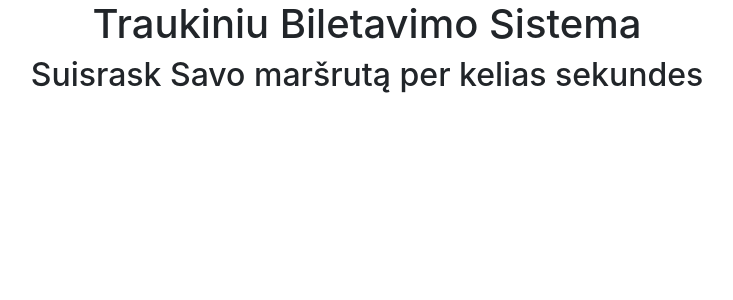
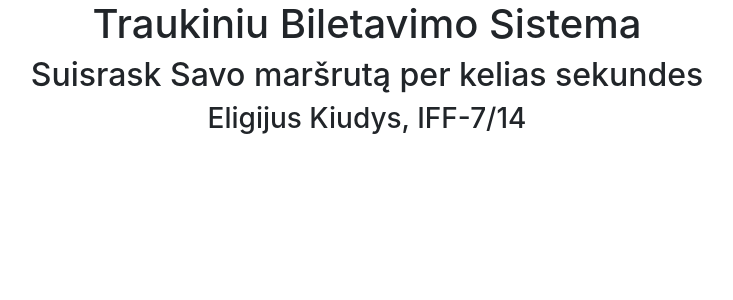
Before and after one commit to EligijusK/tinklu-bilietu-sistema, a PHP site: page / in a window 1280 px wide. Shown: the part 56-356 px from the top of the page, without its empty margins (273-1006 px from the left). Run offline with PHP 8.4, Linux system fonts and the light colour scheme.

Commit message:
finishing touches

```diff
--- a/header.php
+++ b/header.php
@@ -19,7 +19,7 @@ if(isset($_POST['logout']) && $_POST['logout'] != "") {
 <!DOCTYPE html>
 <html>
 <head>
-    <title>Page Title</title>
+    <title>Traukiniai</title>
     <link rel="stylesheet" href="css/bootstrap.min.css">
     <script src="https://code.jquery.com/jquery-3.3.1.slim.min.js" integrity="sha384-q8i/X+965DzO0rT7abK41JStQIAqVgRVzpbzo5smXKp4YfRvH+8abtTE1Pi6jizo" crossorigin="anonymous"></script>
     <script src="js/bootstrap.min.js"></script>
--- a/index.php
+++ b/index.php
@@ -19,6 +19,13 @@ include "dbh.inc";
             </h2>
         </div>
     </div>
+    <div class="row justify-content-center">
+        <div class="col-auto">
+            <h3>
+                Eligijus Kiudys, IFF-7/14
+            </h3>
+        </div>
+    </div>
 </div>
 </body>
 <footer>
```
